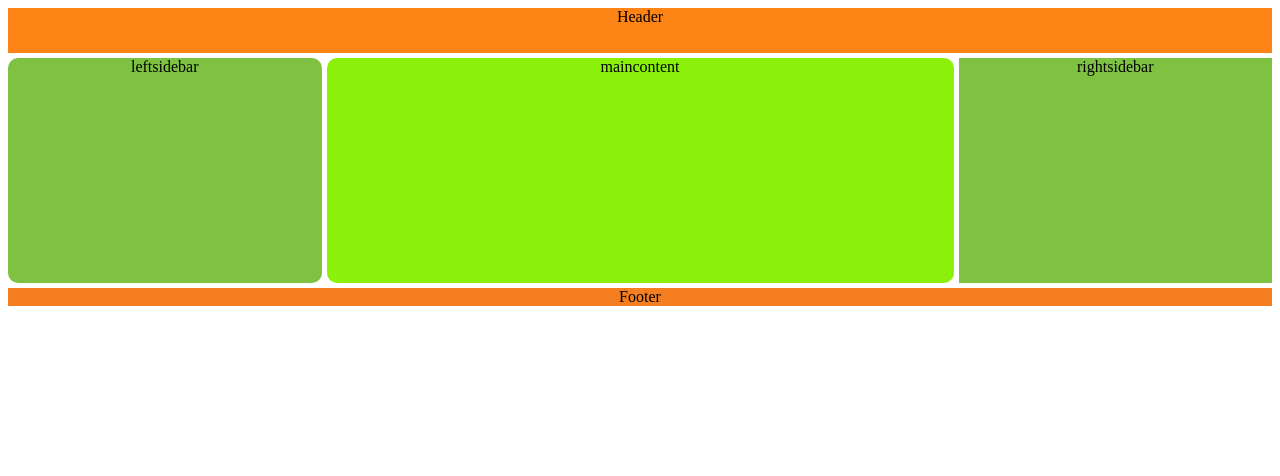
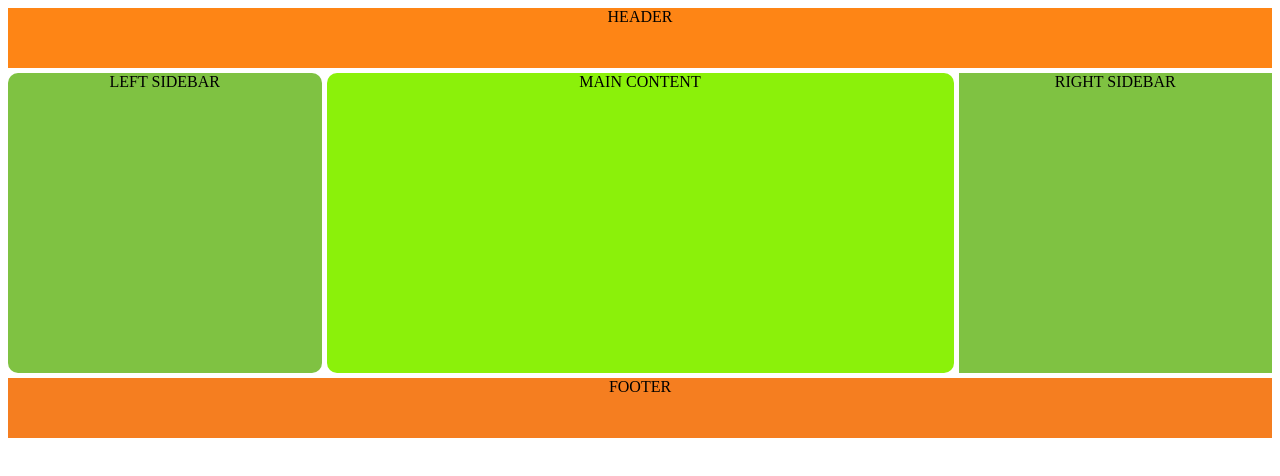
Before and after one commit to itsnuel/assignment-001-css-grid-layout, a plain HTML site: page index.html in a window 1280 px wide. Drawn offline with Linux system fonts and the light colour scheme.

Commit message:
first commit

```diff
--- a/index.html
+++ b/index.html
@@ -9,11 +9,11 @@
 </head>
 <body>
     <div class="container">
-        <header>Header</header>
-        <div id="leftsidebar">leftsidebar</div>
-        <din id="main">maincontent</din>
-        <div id="rightsidebar">rightsidebar</div>
-        <footer>Footer</footer>
+        <header>HEADER</header>
+        <div id="leftsidebar">LEFT SIDEBAR</div>
+        <din id="main">MAIN CONTENT</din>
+        <div id="rightsidebar">RIGHT SIDEBAR</div>
+        <footer>FOOTER</footer>
     </div>
 </body>
 </html>
--- a/style.css
+++ b/style.css
@@ -1,6 +1,6 @@
 .container{
     display: grid;
-    grid-template-rows:3fr 15fr 1.2fr;
+    grid-template-rows:60px 300px 60px;
     grid-template-columns:1fr 2fr 1fr ;
     grid-template-areas:
         'header header header'
@@ -9,11 +9,11 @@
     ;
     grid-gap: 5px;
     text-align: center;
-    justify-content:;
 }
 header{
     background-color: #FE8515;
     grid-area: header;
+
 }
 #leftsidebar{
     background-color:#7FC242;
```
